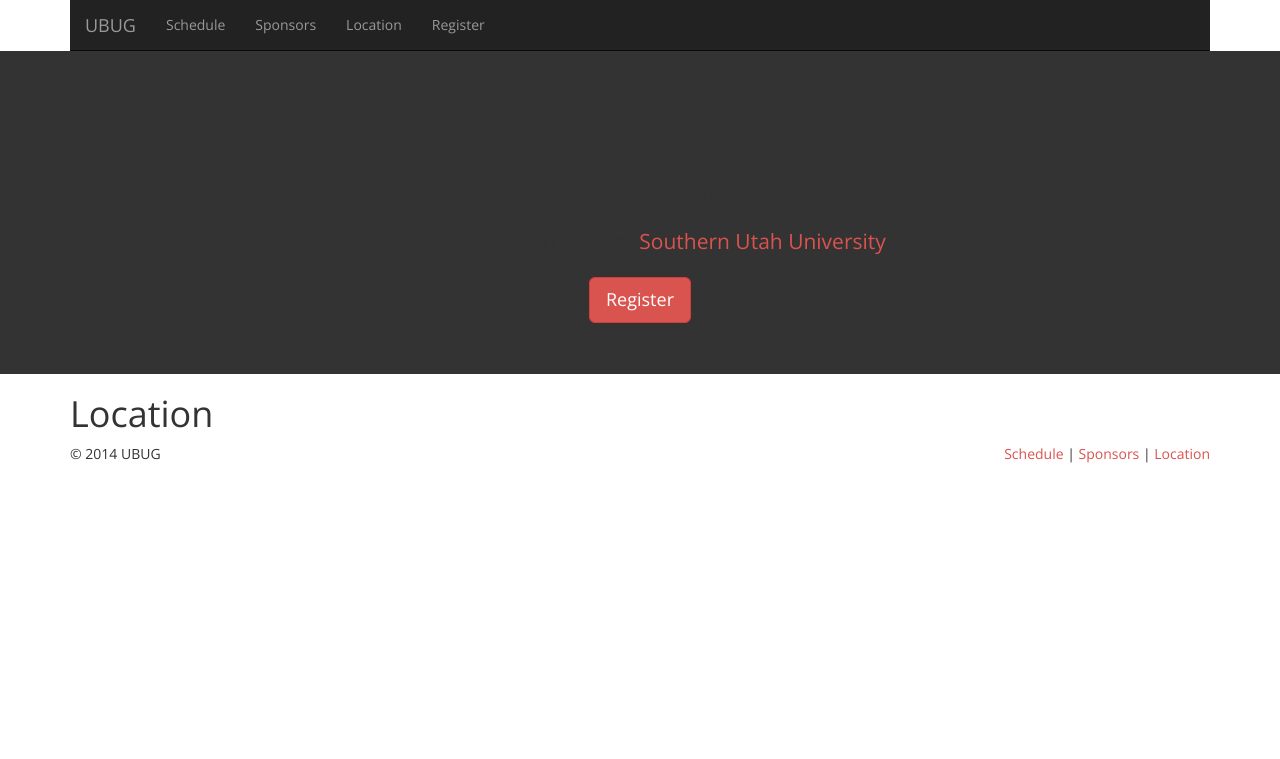
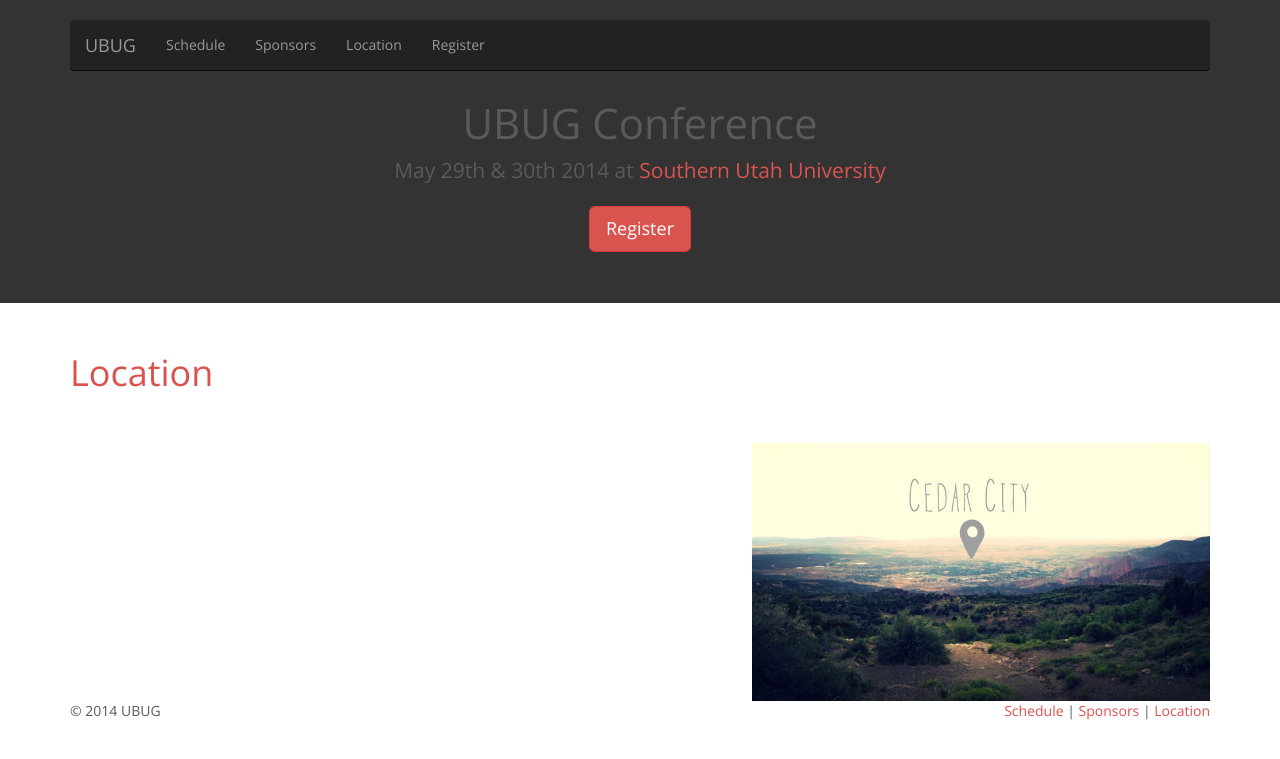
Before and after one commit to ubug/ubug.github.io, a Jekyll site: the page built from location/index.html, in a window 1280 px wide. Shown: the top 759 px of the page. Built offline with Jekyll 4.4.1, drawn with Linux system fonts in a browser that asks for light colours; nearby versions of some CDN libraries; Markdown is read by kramdown in place of the engine named in the settings.

Commit message:
Starting to flesh out the pages a bit.

```diff
--- a/Gruntfile.coffee
+++ b/Gruntfile.coffee
@@ -78,7 +78,7 @@
 
     watch:
       jekyll:
-        files: ['index.html', 'about/**', '_layouts/**', '_includes/**', '_posts/**', '_drafts/**']
+        files: ['index.html', 'location/**', 'schedule/**', 'register/**', 'sponsors/**', '_layouts/**', '_includes/**', '_posts/**', '_drafts/**']
         tasks: ['shell:jekyllBuild']
         options:
           livereload: true
--- a/_config.yml
+++ b/_config.yml
@@ -5,4 +5,5 @@
 city: Cedar City
 year: 2014
 eventdate: May 29th &amp; 30th 2014
+registration_form: https://docs.google.com/forms/d/1oSO2I5uKn7kKcM0sel9fcMcpr72stCYqsfhLayAsWDQ/viewform?embedded=true
 exclude: [node_modules, Gruntfile.coffee, package.json, bower.json, _js, _sass]
--- a/css/app.css
+++ b/css/app.css
@@ -17,11 +17,18 @@
   display: block;
   margin-left: auto;
   margin-right: auto;
-  margin: 50px 0; }
+  margin: 50px 0;
+  color: #d9534f; }
   @media (max-width: 480px) {
     .page-lead {
       font-size: 20px;
       margin: 20px 0; } }
+
+.centered {
+  width: 100%;
+  display: block;
+  margin-left: auto;
+  margin-right: auto; }
 
 /*! normalize.css v3.0.0 | MIT License | git.io/normalize */
 html {
@@ -4390,3 +4397,114 @@
   text-align: center;
   margin-top: -20px;
   padding-top: 100px; }
+
+/* GLOBAL STYLES
+-------------------------------------------------- */
+/* Padding below the footer and lighter body text */
+body {
+  padding-bottom: 40px;
+  color: #5a5a5a; }
+
+/* CUSTOMIZE THE NAVBAR
+-------------------------------------------------- */
+/* Special class on .container surrounding .navbar, used for positioning it into place. */
+.navbar-wrapper {
+  position: absolute;
+  top: 0;
+  right: 0;
+  left: 0;
+  z-index: 20; }
+
+/* Flip around the padding for proper display in narrow viewports */
+.navbar-wrapper .container {
+  padding-right: 0;
+  padding-left: 0; }
+
+.navbar-wrapper .navbar {
+  padding-right: 15px;
+  padding-left: 15px; }
+
+/* CUSTOMIZE THE CAROUSEL
+-------------------------------------------------- */
+/* Carousel base class */
+.carousel {
+  height: 500px;
+  margin-bottom: 60px; }
+
+/* Since positioning the image, we need to help out the caption */
+.carousel-caption {
+  z-index: 10; }
+
+/* Declare heights because of positioning of img element */
+.carousel .item {
+  height: 500px;
+  background-color: #777; }
+
+.carousel-inner > .item > img {
+  position: absolute;
+  top: 0;
+  left: 0;
+  min-width: 100%;
+  height: 500px; }
+
+/* MARKETING CONTENT
+-------------------------------------------------- */
+/* Pad the edges of the mobile views a bit */
+.marketing {
+  padding-right: 15px;
+  padding-left: 15px; }
+
+/* Center align the text within the three columns below the carousel */
+.marketing .col-lg-4 {
+  margin-bottom: 20px;
+  text-align: center; }
+
+.marketing h2 {
+  font-weight: normal; }
+
+.marketing .col-lg-4 p {
+  margin-right: 10px;
+  margin-left: 10px; }
+
+/* Featurettes
+------------------------- */
+.featurette-divider {
+  margin: 40px 0;
+  /* Space out the Bootstrap <hr> more */ }
+
+/* Thin out the marketing headings */
+.featurette-heading {
+  font-weight: 300;
+  line-height: 1;
+  letter-spacing: -1px; }
+
+/* RESPONSIVE CSS
+-------------------------------------------------- */
+@media (min-width: 768px) {
+  /* Remove the edge padding needed for mobile */
+  /* Navbar positioning foo */
+  /* The navbar becomes detached from the top, so we round the corners */
+  /* Bump up size of carousel content */
+  .marketing {
+    padding-right: 0;
+    padding-left: 0; }
+  .navbar-wrapper {
+    margin-top: 20px; }
+  .navbar-wrapper .container {
+    padding-right: 15px;
+    padding-left: 15px; }
+  .navbar-wrapper .navbar {
+    padding-right: 0;
+    padding-left: 0; }
+  .navbar-wrapper .navbar {
+    border-radius: 4px; }
+  .carousel-caption p {
+    margin-bottom: 20px;
+    font-size: 21px;
+    line-height: 1.4; }
+  .featurette-heading {
+    font-size: 50px; } }
+
+@media (min-width: 992px) {
+  .featurette-heading {
+    margin-top: 120px; } }
--- a/location/index.html
+++ b/location/index.html
@@ -3,4 +3,15 @@
 title: UBUG Location
 ---
 
-<h1>Location</h1>
+<h1 class="page-lead">Location</h1>
+
+<div class="row">
+  <div class="col-xs-12 col-md-7">
+
+  </div>
+  <div class="col-xs-12 col-md-5">
+    <div class="centered">
+      <img class="img-responsive" src="/img/cedar_city.jpg">
+    </div>
+  </div>
+</div>
--- a/register/index.html
+++ b/register/index.html
@@ -2,3 +2,7 @@
 layout: default
 title: UBUG Registration
 ---
+
+<h1 class="page-lead">Register</h1>
+
+<iframe frameborder="0" height="1000" marginheight="0" marginwidth="0" src="{{ site.registration_form }}" width="100%"></iframe>
--- a/schedule/index.html
+++ b/schedule/index.html
@@ -3,4 +3,4 @@
 title: UBUG Schedule
 ---
 
-<h1>Schedule</h1>
+<h1 class="page-lead">Schedule</h1>
--- a/sponsors/index.html
+++ /dev/null
@@ -1,6 +0,0 @@
----
-layout: default
-title: UBUG Sponsors
----
-
-<h1>Sponsors</h1>
```
Also changed, not shown: _sass/app.scss (+8 -1 lines), _sass/modules/_base.scss (added, +147 -0 lines), sponsors/index.md (added, +19 -0 lines), img/cedar_city.jpg (added).
